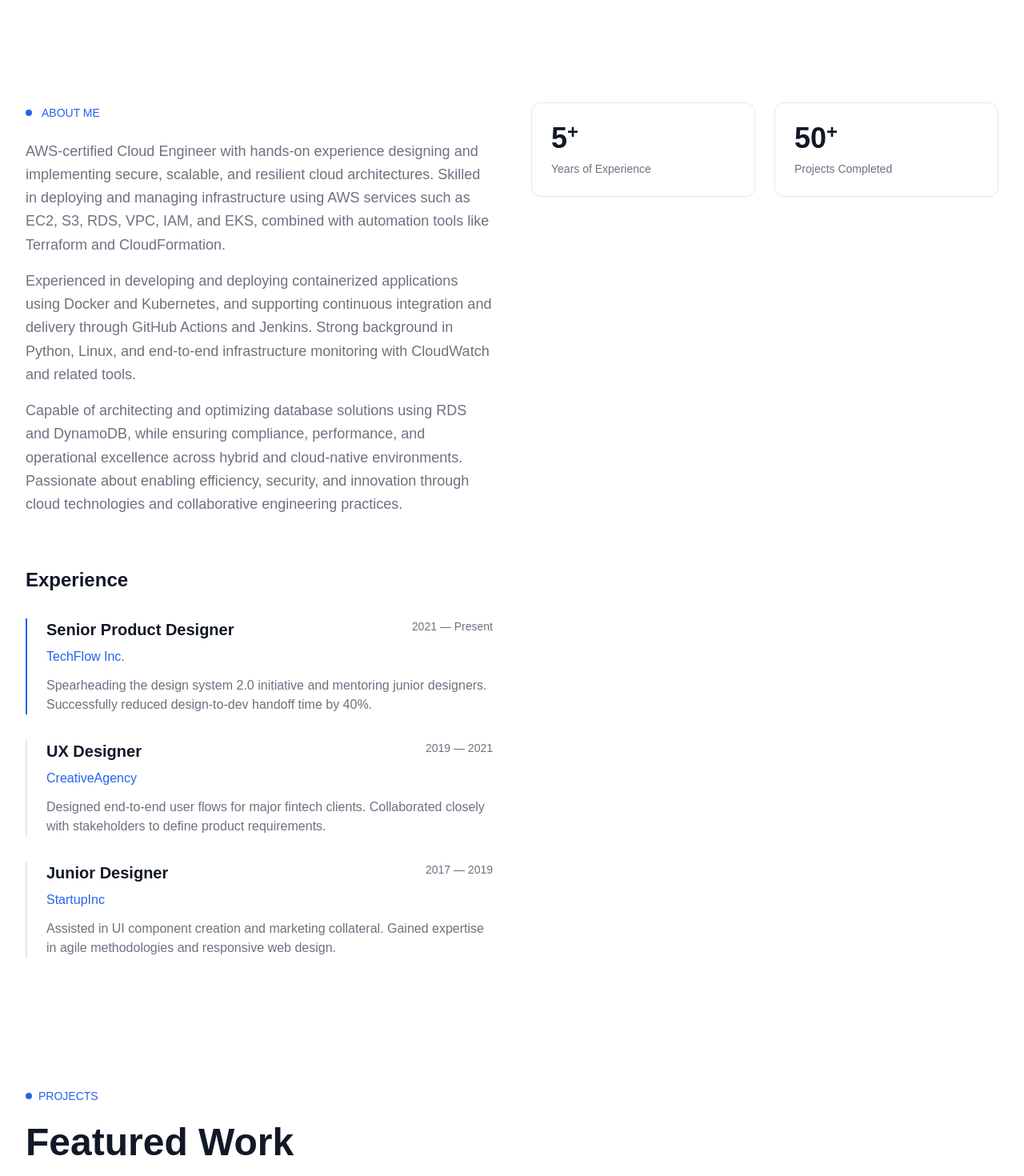
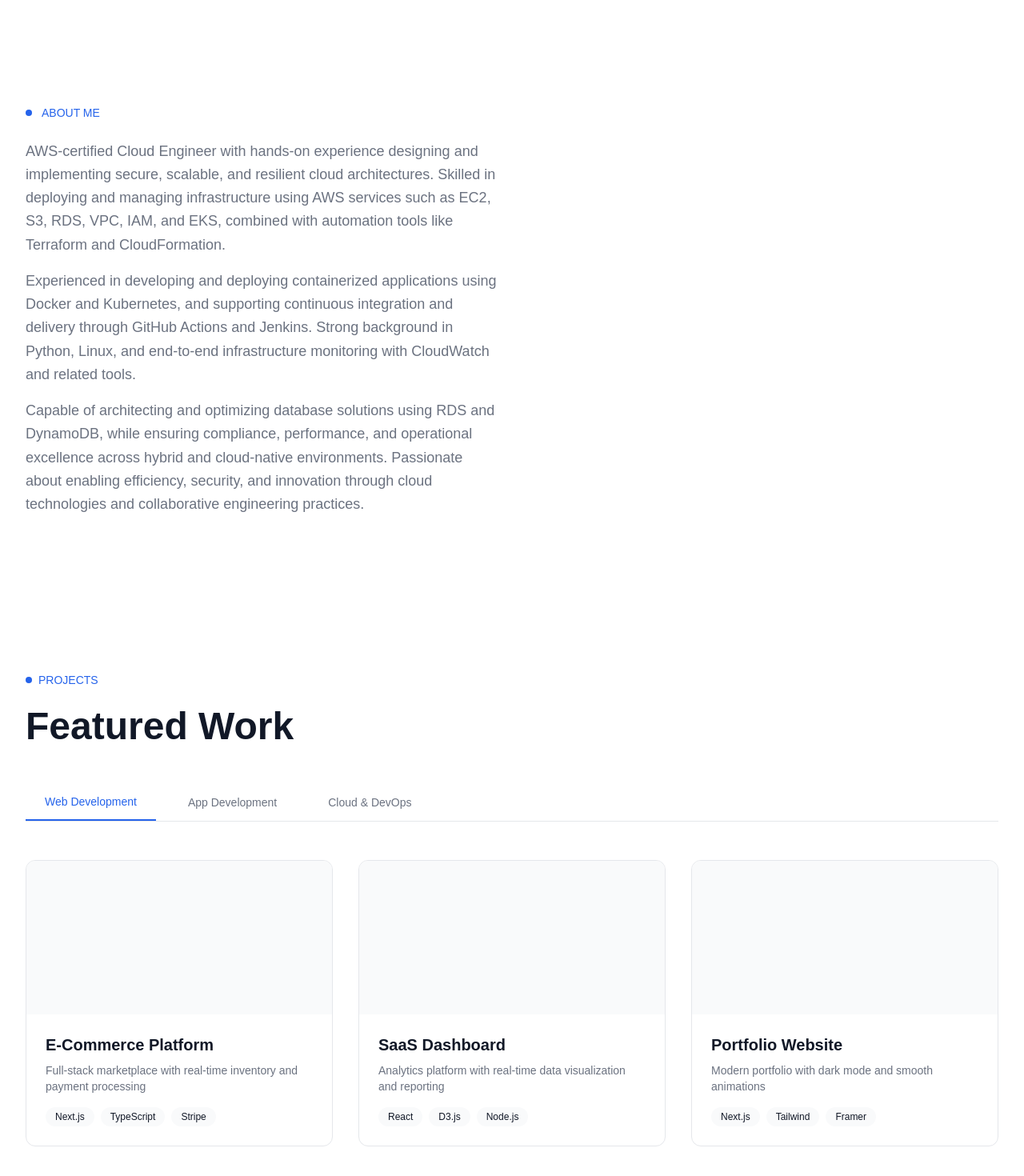
Before and after one commit to SarahWanjiru/sarahcancode, a Next.js app: page / in a window 1280 px wide. Shown: the part 660-2130 px from the top of the page at 80% size. Built offline with nearby package versions, Linux system fonts and the light colour scheme.

Commit message:
refactor(ui): simplify about section layout and remove experience stats

```diff
--- a/app/page.tsx
+++ b/app/page.tsx
@@ -42,7 +42,7 @@
       {/* About Section */}
       <section id="about" className="py-12 sm:py-20">
         <div className="max-w-7xl mx-auto">
-          <div className="grid lg:grid-cols-2 gap-8 lg:gap-12 items-start">
+          <div className="grid lg:grid-cols-2 gap-8 items-start">
             {/* Left Content */}
             <div>
               <div className="inline-flex items-center gap-3 text-accent text-xs sm:text-sm font-medium mb-4 sm:mb-6">
@@ -68,104 +68,6 @@
                 </p>
               </div>
 
-              {/* Experience */}
-              <div className="mt-12 sm:mt-16">
-                <h3 className="text-xl sm:text-2xl font-bold text-text-primary mb-6 sm:mb-8">
-                  Experience
-                </h3>
-                <div className="space-y-8">
-                  {/* Job 1 */}
-                  <div className="border-l-2 border-accent pl-4 sm:pl-6">
-                    <div className="flex flex-col sm:flex-row sm:justify-between sm:items-start mb-2 gap-1">
-                      <h4 className="text-lg sm:text-xl font-bold text-text-primary">
-                        Senior Product Designer
-                      </h4>
-                      <span className="text-sm text-text-secondary">
-                        2021 — Present
-                      </span>
-                    </div>
-                    <a
-                      href="#"
-                      className="text-accent hover:underline mb-3 inline-block"
-                    >
-                      TechFlow Inc.
-                    </a>
-                    <p className="text-text-secondary">
-                      Spearheading the design system 2.0 initiative and
-                      mentoring junior designers. Successfully reduced
-                      design-to-dev handoff time by 40%.
-                    </p>
-                  </div>
-
-                  {/* Job 2 */}
-                  <div className="border-l-2 border-border pl-6">
-                    <div className="flex justify-between items-start mb-2">
-                      <h4 className="text-xl font-bold text-text-primary">
-                        UX Designer
-                      </h4>
-                      <span className="text-sm text-text-secondary">
-                        2019 — 2021
-                      </span>
-                    </div>
-                    <a
-                      href="#"
-                      className="text-accent hover:underline mb-3 inline-block"
-                    >
-                      CreativeAgency
-                    </a>
-                    <p className="text-text-secondary">
-                      Designed end-to-end user flows for major fintech clients.
-                      Collaborated closely with stakeholders to define product
-                      requirements.
-                    </p>
-                  </div>
-
-                  {/* Job 3 */}
-                  <div className="border-l-2 border-border pl-6">
-                    <div className="flex justify-between items-start mb-2">
-                      <h4 className="text-xl font-bold text-text-primary">
-                        Junior Designer
-                      </h4>
-                      <span className="text-sm text-text-secondary">
-                        2017 — 2019
-                      </span>
-                    </div>
-                    <a
-                      href="#"
-                      className="text-accent hover:underline mb-3 inline-block"
-                    >
-                      StartupInc
-                    </a>
-                    <p className="text-text-secondary">
-                      Assisted in UI component creation and marketing
-                      collateral. Gained expertise in agile methodologies and
-                      responsive web design.
-                    </p>
-                  </div>
-                </div>
-              </div>
-            </div>
-
-            {/* Right Content - Stats */}
-            <div>
-              <div className="grid grid-cols-2 gap-6">
-                <div className="bg-surface border border-border rounded-xl p-6">
-                  <p className="text-4xl font-bold text-text-primary mb-2">
-                    5<sup className="text-2xl">+</sup>
-                  </p>
-                  <p className="text-text-secondary text-sm">
-                    Years of Experience
-                  </p>
-                </div>
-                <div className="bg-surface border border-border rounded-xl p-6">
-                  <p className="text-4xl font-bold text-text-primary mb-2">
-                    50<sup className="text-2xl">+</sup>
-                  </p>
-                  <p className="text-text-secondary text-sm">
-                    Projects Completed
-                  </p>
-                </div>
-              </div>
             </div>
           </div>
         </div>
@@ -282,37 +184,11 @@
       {/* Tech Stack Section */}
       <section id="tech-stack" className="py-12 sm:py-20">
         <div className="max-w-7xl mx-auto text-center">
-          <div className="inline-flex items-center gap-2 px-3 py-1 bg-accent/10 text-accent text-xs sm:text-sm font-medium rounded-full mb-4 sm:mb-6">
-            ⚡ INTERACTIVE VISUALIZATION
-          </div>
-
           <h2 className="text-3xl sm:text-4xl lg:text-5xl font-bold text-text-primary mb-4 sm:mb-6">
             My Tech Universe
           </h2>
-
-          <p className="text-sm sm:text-base lg:text-lg text-text-secondary max-w-2xl mx-auto mb-8 sm:mb-16 px-4">
-            Hover over any technology to explore my proficiency level and experience. A collection of powerful tools I use to craft digital realities.
-          </p>
-
           {/* Tech Icons Grid */}
           <div className="relative min-h-[300px] sm:min-h-[500px] flex items-center justify-center overflow-hidden">
-            {/* Background Text */}
-            <div className="absolute inset-0 flex items-center justify-center opacity-5 select-none">
-              <div className="text-[60px] sm:text-[120px] font-bold text-text-primary">
-                FRONTEND
-              </div>
-            </div>
-            <div className="absolute inset-0 flex items-center justify-center opacity-5 select-none" style={{top: '100px'}}>
-              <div className="text-[60px] sm:text-[120px] font-bold text-text-primary">
-                BACKEND
-              </div>
-            </div>
-            <div className="absolute inset-0 flex items-center justify-center opacity-5 select-none" style={{top: '200px'}}>
-              <div className="text-[60px] sm:text-[120px] font-bold text-text-primary">
-                TOOLS
-              </div>
-            </div>
-
             {/* Tech Icons */}
             <div className="relative z-10 scale-75 sm:scale-100">
               {/* React */}
@@ -406,24 +282,6 @@
               </div>
             </div>
           </div>
-
-          {/* CTA Section */}
-          <div className="mt-12 sm:mt-20 bg-surface border border-border rounded-2xl p-6 sm:p-12 max-w-4xl mx-auto">
-            <h3 className="text-2xl sm:text-3xl font-bold text-text-primary mb-4">
-              Mastery across the stack.
-            </h3>
-            <p className="text-sm sm:text-base lg:text-lg text-text-secondary mb-6 sm:mb-8">
-              Whether it's frontend magic or backend logic, I bring the right tools to build your vision. Ready to start?
-            </p>
-            <div className="flex flex-col sm:flex-row gap-3 sm:gap-4 justify-center">
-              <a href="#contact" className="px-6 sm:px-8 py-3 bg-accent text-white rounded-lg font-medium hover:bg-accent/90 transition-colors text-center text-sm sm:text-base">
-                Start a Project
-              </a>
-              <a href="#contact" className="px-6 sm:px-8 py-3 border border-border text-text-primary rounded-lg font-medium hover:bg-bg-secondary transition-colors text-center text-sm sm:text-base">
-                Contact Me
-              </a>
-            </div>
-          </div>
         </div>
       </section>
 
```
